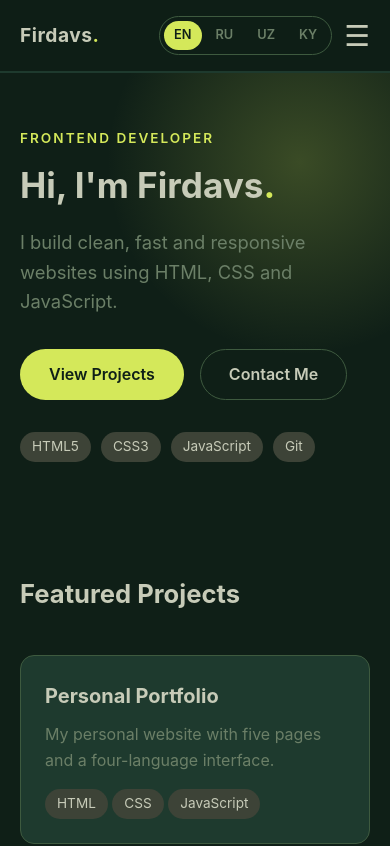
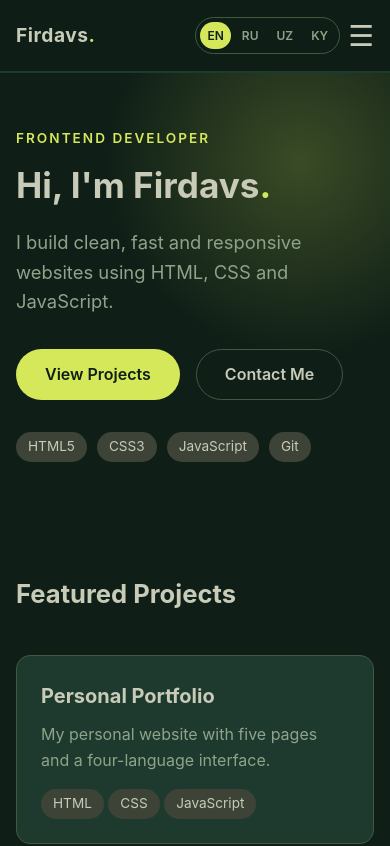
Before and after one commit to firdavsanvarjanov225-boop/firdavs-portfolio, a plain HTML site: page index.html in a window 390 px wide. Shown: the top 846 px of the page. Drawn offline with Linux system fonts and the light colour scheme.

Commit message:
Module 5 / Step 9: testing and fixes

```diff
--- a/css/responsive.css
+++ b/css/responsive.css
@@ -39,3 +39,17 @@
     margin-right: 12px;
   }
 }
+@media (max-width: 400px) {
+  .lang {
+    margin-right: 8px;
+  }
+
+  .lang__btn {
+    padding: 4px 7px;
+    font-size: 0.75rem;
+  }
+
+  .container {
+    padding: 0 16px;
+  }
+}
--- a/css/style.css
+++ b/css/style.css
@@ -4,7 +4,7 @@
   --surface: #1e3a2e;
   --surface-alt: #3d4337;
   --primary: #3e5a3f;
-  --muted: #6b7f67;
+   --muted: #8fa38a;
   --text: #c7cbb8;
   --accent: #d4e85a;
 
--- a/index.html
+++ b/index.html
@@ -5,7 +5,7 @@
   <meta name="viewport" content="width=device-width, initial-scale=1.0" />
   <meta name="description" content="Firdavs Anvarjanov — Frontend Developer portfolio" />
   <title data-i18n="title.home">Firdavs Anvarjanov | Frontend Developer</title>
-
+  <link rel="icon" type="image/svg+xml" href="assets/images/favicon.svg" />
   <link rel="stylesheet" href="css/style.css" />
   <link rel="stylesheet" href="css/components.css" />
   <link rel="stylesheet" href="css/home.css" />
```
Also changed, not shown: about.html (+1 -0 lines), contact.html (+1 -1 lines), projects.html (+1 -1 lines), resume.html (+1 -1 lines), assets/images/favicon.svg (added).
